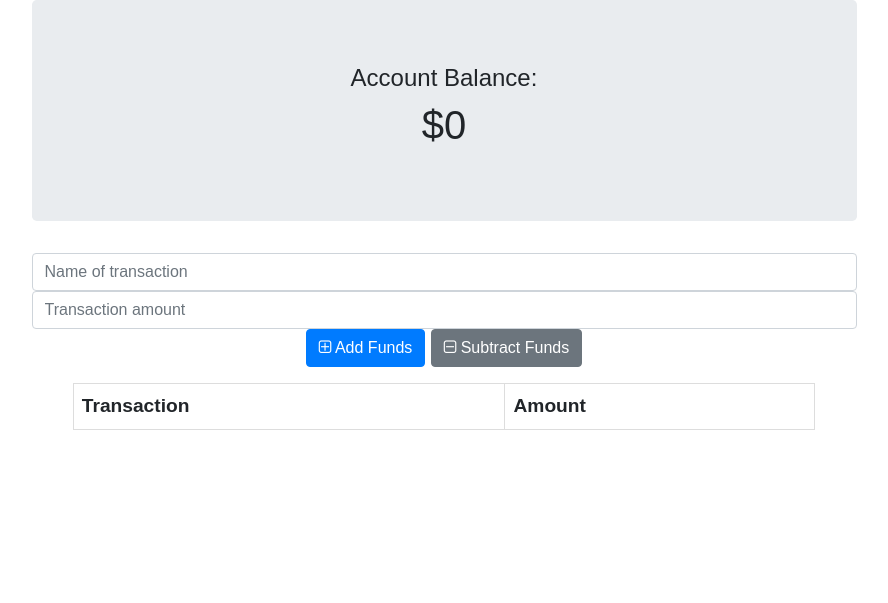
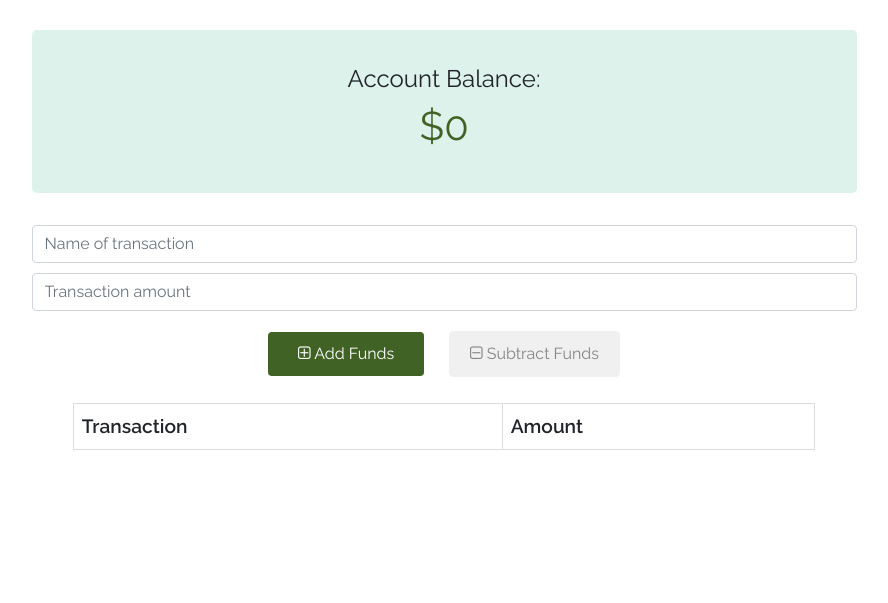
Before and after one commit to kellymedia/budget-tool, a website: page public/index.html in a window 1280 px wide. Shown: the whole page, without its empty margins (196-1084 px from the left). Drawn offline with nearby package versions, Linux system fonts and the light colour scheme; no server answers.

Commit message:
add style updates for btns, jumbotron, and form

```diff
--- a/public/styles.css
+++ b/public/styles.css
@@ -1,11 +1,11 @@
 body {
   font-size: 120%;
-  font-family: Arial;
+  font-family: 'Raleway', sans-serif;
 }
 
 button, input {
   font-size: 100%;
-  font-family: Arial;
+  font-family: 'Raleway', sans-serif;
 }
 
 table {
@@ -23,7 +23,7 @@ tr:nth-child(even) {
 }
 
 .error {
-  color: red;
+  color: #B03039;
 }
 
 .wrapper {
@@ -42,6 +42,16 @@ tr:nth-child(even) {
   width: 100%;
 }
 
+.form-control {
+  margin-top: 10px;
+}
+
+.form-input:focus, .btn:active {
+  outline: #DEF2EC;
+  border-color:#DEF2EC;
+  box-shadow: none;
+}
+
 .transactions {
   text-align: left;
   max-height: 300px;
@@ -49,3 +59,49 @@ tr:nth-child(even) {
   width: 90%;
   margin: 0 auto;
 }
+
+.btn {
+  margin: 10px;
+  margin-top: 20px;
+  padding: 10px;
+  padding-left: 20px;
+  padding-right: 20px;
+}
+
+.btn-primary {
+  background-color:#406325;
+  padding-left: 30px;
+  padding-right: 30px;
+  border:none;
+  box-shadow: none; /* Removes blue halo */
+}
+
+.btn-primary:hover {
+  color:  #D99A32;
+  background-color: #FCCA0D;
+  border-color: #FCCA0D;
+  cursor: pointer;
+}
+
+.btn-secondary {
+  background-color:#F0F0F0;
+  border-color: #F0F0F0;
+  color: #868686;
+}
+
+.btn-secondary:hover {
+  color: white;
+  background-color: #B03039;
+  border-color: #B03039;
+  cursor: pointer;
+}
+
+.jumbotron {
+  background-color: #DEF2EC;
+  padding: 35px;
+  margin-top: 30px;
+}
+
+h1 {
+  color: #406325;
+}
```
